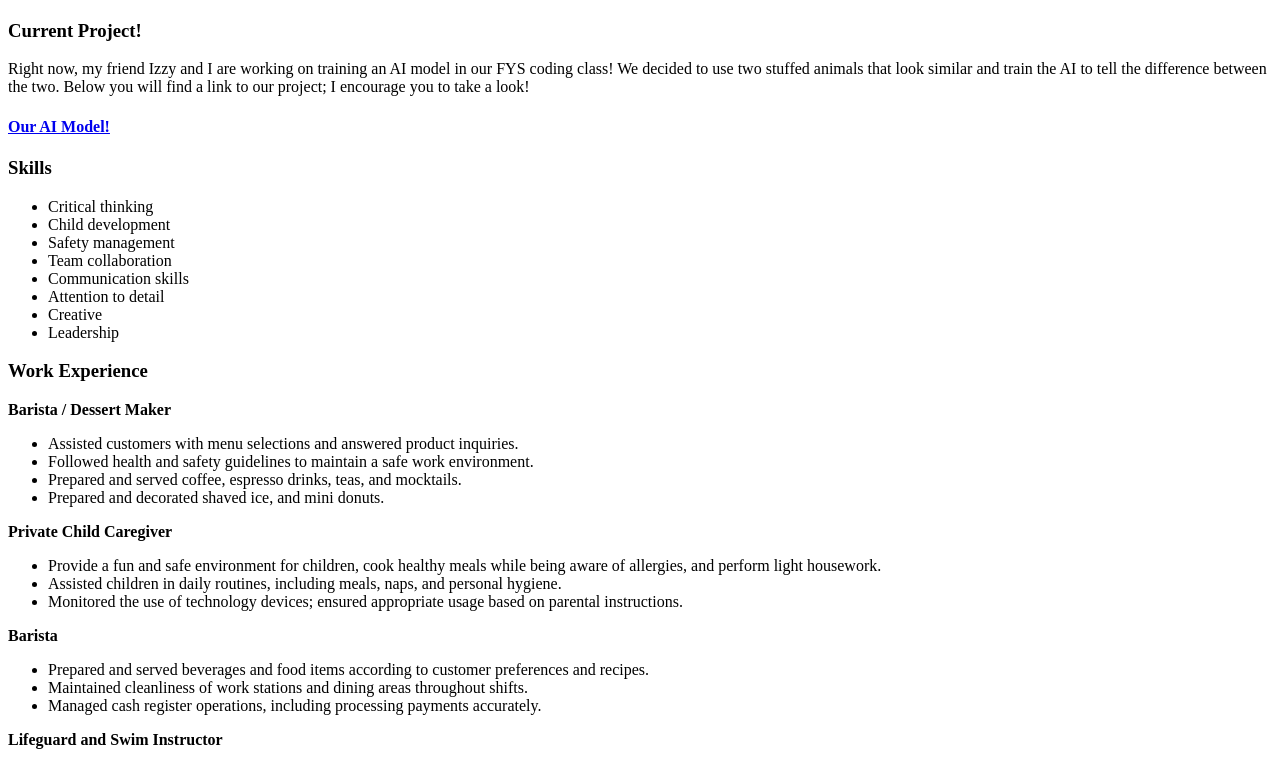
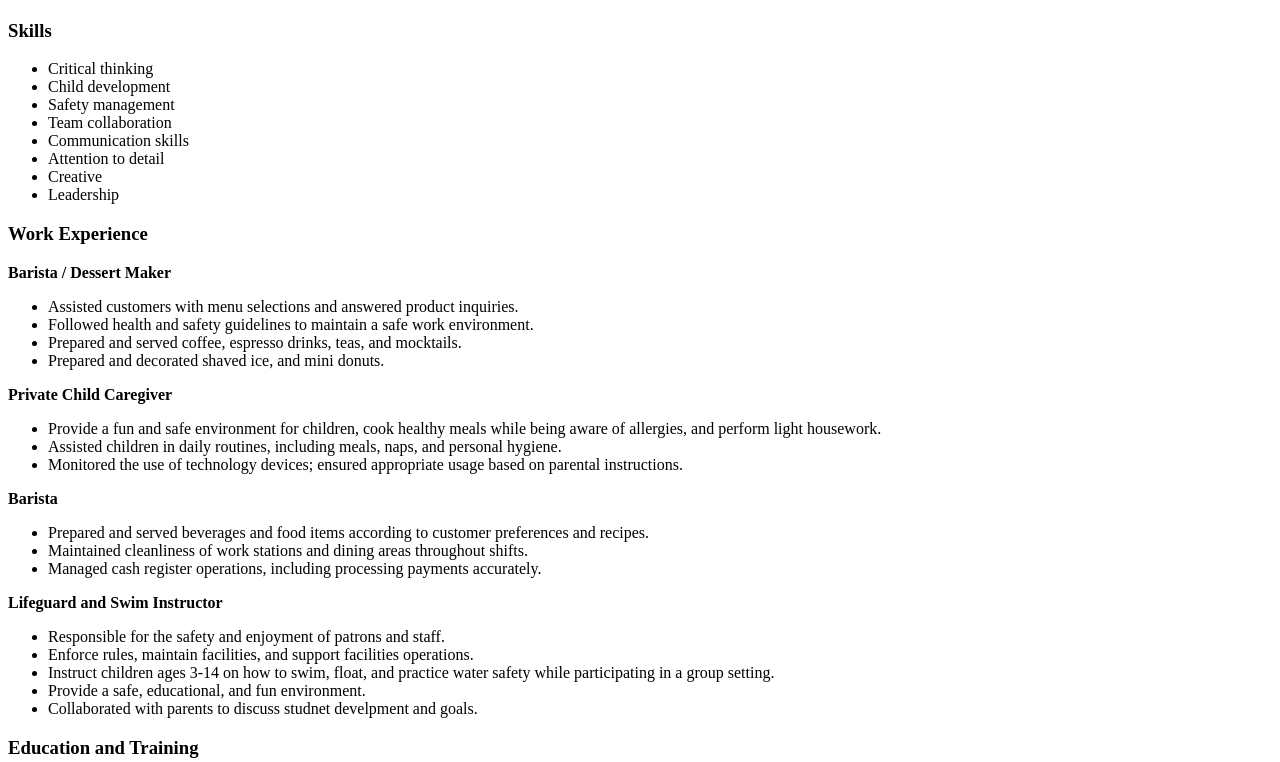
Before and after one commit to mscanlon06/mscanlon06.github.io, a plain HTML site: page index.html in a window 1280 px wide. Shown: the part 901-1663 px from the top of the page. Drawn offline with Linux system fonts and the light colour scheme.

Commit message:
Update index.html

```diff
--- a/index.html
+++ b/index.html
@@ -33,12 +33,6 @@ width="250" />
 width="260" />
 <img src="https://i0.wp.com/mytravelation.com/wp-content/uploads/2023/08/Monaco.jpeg?fit=1254%2C837&ssl=1"
 width="250" />
-
-  <h3>Current Project!</h3>
-  <p>Right now, my friend Izzy and I are working on training an AI model in our FYS coding class! We decided to use two stuffed animals that look similar and train the AI to tell the difference between the two. Below you will find a link to our project; I encourage you to take a look!
-</p>
-  <a href ="https://teachablemachine.withgoogle.com/models/KCN1HxIbO/"
-    target= "_blank"> <h4>Our AI Model!<h4></a>
 
 <h3>Skills</h3>
 <ul>
```
